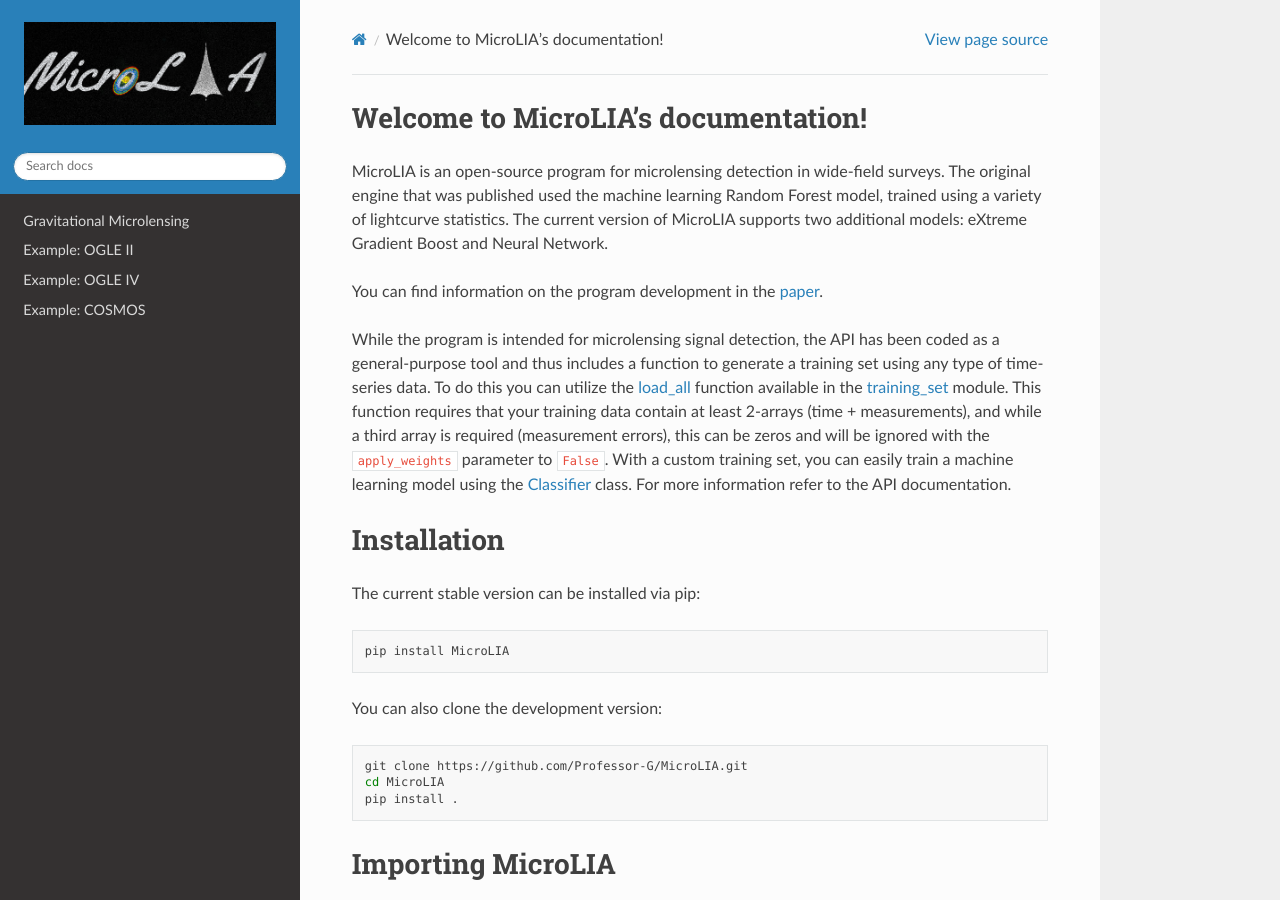
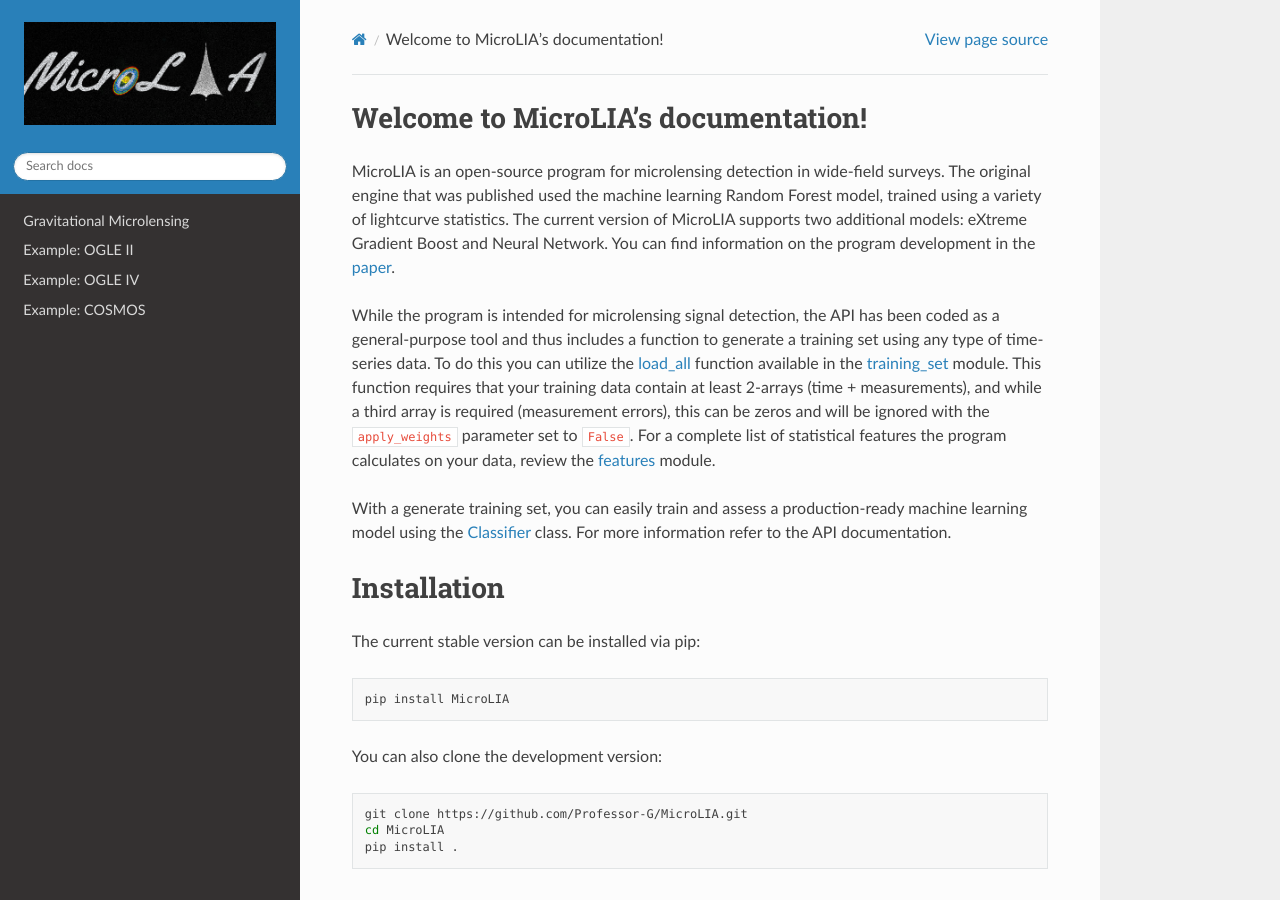
Before and after one commit to Professor-G/MicroLIA, a Sphinx documentation site: the page built from docs/index.rst, in a window 1280 px wide and 900 px high. Built offline with Sphinx 7.4.7 and the Read the Docs theme 2.0.0, drawn with Linux system fonts in a browser that asks for light colours; formulas are drawn with MathJax 3; pages that are not in the unit, such as notebooks, are missing from menus.

Commit message:
updated iindex.rst

```diff
--- a/docs/index.rst
+++ b/docs/index.rst
@@ -5,11 +5,11 @@
 
 Welcome to MicroLIA's documentation!
 ===============================
-MicroLIA is an open-source program for microlensing detection in wide-field surveys. The original engine that was published used the machine learning Random Forest model, trained using a variety of lightcurve statistics. The current version of MicroLIA supports two additional models: eXtreme Gradient Boost and Neural Network.
+MicroLIA is an open-source program for microlensing detection in wide-field surveys. The original engine that was published used the machine learning Random Forest model, trained using a variety of lightcurve statistics. The current version of MicroLIA supports two additional models: eXtreme Gradient Boost and Neural Network. You can find information on the program development in the `paper <https://arxiv.org/abs/2004.14347>`_.
 
-You can find information on the program development in the `paper <https://arxiv.org/abs/2004.14347>`_.
+While the program is intended for microlensing signal detection, the API has been coded as a general-purpose tool and thus includes a function to generate a training set using any type of time-series data. To do this you can utilize the `load_all <https://microlia.readthedocs.io/en/latest/_modules/MicroLIA/training_set.html#load_all>`_ function available in the `training_set <https://microlia.readthedocs.io/en/latest/autoapi/MicroLIA/training_set/index.html>`_ module. This function requires that your training data contain at least 2-arrays (time + measurements), and while a third array is required (measurement errors), this can be zeros and will be ignored with the ``apply_weights`` parameter set to ``False``. For a complete list of statistical features the program calculates on your data, review the `features <https://microlia.readthedocs.io/en/latest/autoapi/MicroLIA/features/index.html>`_ module.
 
-While the program is intended for microlensing signal detection, the API has been coded as a general-purpose tool and thus includes a function to generate a training set using any type of time-series data. To do this you can utilize the `load_all <https://microlia.readthedocs.io/en/latest/_modules/MicroLIA/training_set.html#load_all>`_ function available in the `training_set <https://microlia.readthedocs.io/en/latest/autoapi/MicroLIA/training_set/index.html>`_ module. This function requires that your training data contain at least 2-arrays (time + measurements), and while a third array is required (measurement errors), this can be zeros and will be ignored with the ``apply_weights`` parameter to ``False``. With a custom training set, you can easily train a machine learning model using the `Classifier <https://microlia.readthedocs.io/en/latest/autoapi/MicroLIA/ensemble_model/index.html#MicroLIA.ensemble_model.Classifier>`_ class. For more information refer to the API documentation.
+With a generate training set, you can easily train and assess a production-ready machine learning model using the `Classifier <https://microlia.readthedocs.io/en/latest/autoapi/MicroLIA/ensemble_model/index.html#MicroLIA.ensemble_model.Classifier>`_ class. For more information refer to the API documentation.
 
 
 Installation
```
